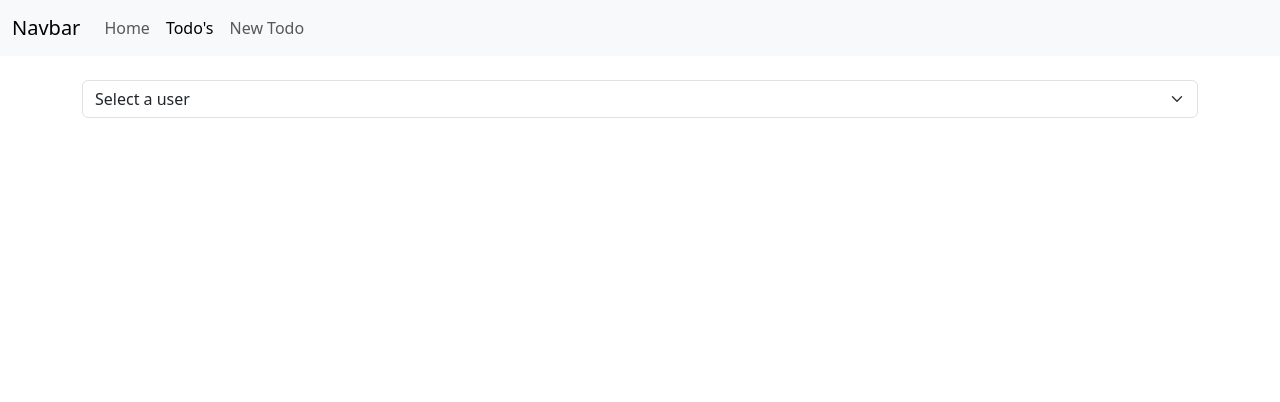
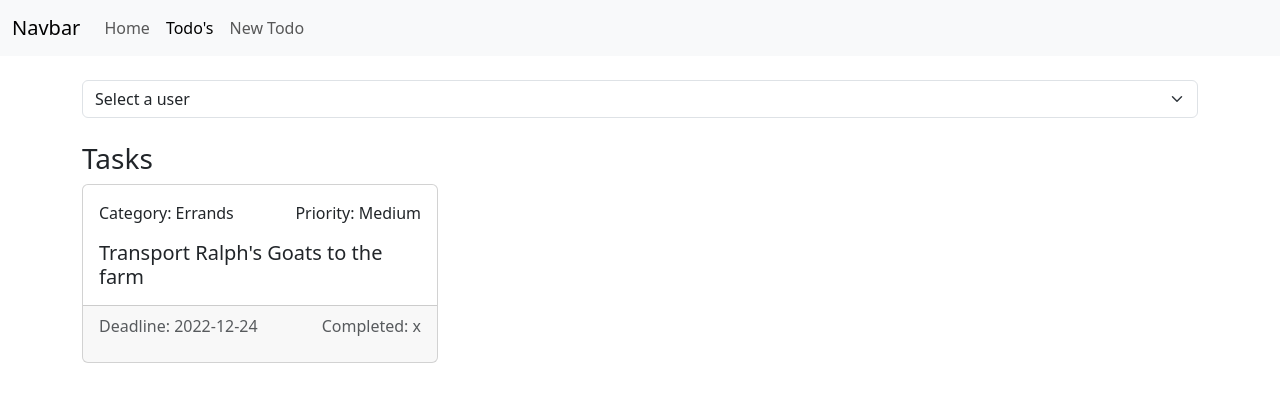
Before and after one commit to icortes/StayOrganized, a plain HTML site: page todos.html in a window 1280 px wide. Drawn offline with nearby package versions, Linux system fonts and the light colour scheme; no server answers.

Commit message:
created sample task card

```diff
--- a/scripts/todos.js
+++ b/scripts/todos.js
@@ -15,6 +15,20 @@ async function addUsersToDrop() {
   }
 }
 
+function displayUserTodos() {
+  document.getElementById('userSelect').addEventListener('change', async () => {
+    try {
+      let userId = document.getElementById('userSelect').value;
+      let respose = await fetch(`http://localhost:8083/api/todos/byuser/${userId}`);
+      let data = await respose.json();
+      console.log(data);
+    } catch (error) {
+      console.log(error);
+    }
+  });
+}
+
 onload = () => {
   addUsersToDrop();
+  displayUserTodos();
 };
--- a/todos.html
+++ b/todos.html
@@ -39,12 +39,29 @@
       <select id="userSelect" class="form-select">
         <option selected>Select a user</option>
       </select>
-
+      <h3 class="mt-4">Tasks</h3>
+      <section class="row row-cols-md-3">
+        <div class="col">
+          <div class="card">
+            <div class="card-body">
+              <div class="d-flex justify-content-between">
+                <p class="card-text">Category: Errands</p>
+                <p class="card-text">Priority: Medium</p>
+              </div>
+              <p class="card-text h5">Transport Ralph's Goats to the farm</p>
+            </div>
+            <div class="card-footer d-flex justify-content-between text-body-secondary">
+              <p>Deadline: 2022-12-24</p>
+              <p>Completed: x</p>
+            </div>
+          </div>
+        </div>
+      </section>
     </main>
     <script
       src="https://cdn.jsdelivr.net/npm/bootstrap@5.3.2/dist/js/bootstrap.bundle.min.js"
       integrity="sha384-C6RzsynM9kWDrMNeT87bh95OGNyZPhcTNXj1NW7RuBCsyN/o0jlpcV8Qyq46cDfL"
       crossorigin="anonymous"></script>
-      <script src="scripts/todos.js"></script>
+    <script src="scripts/todos.js"></script>
   </body>
 </html>
```
Also changed, not shown: 1 other file.
